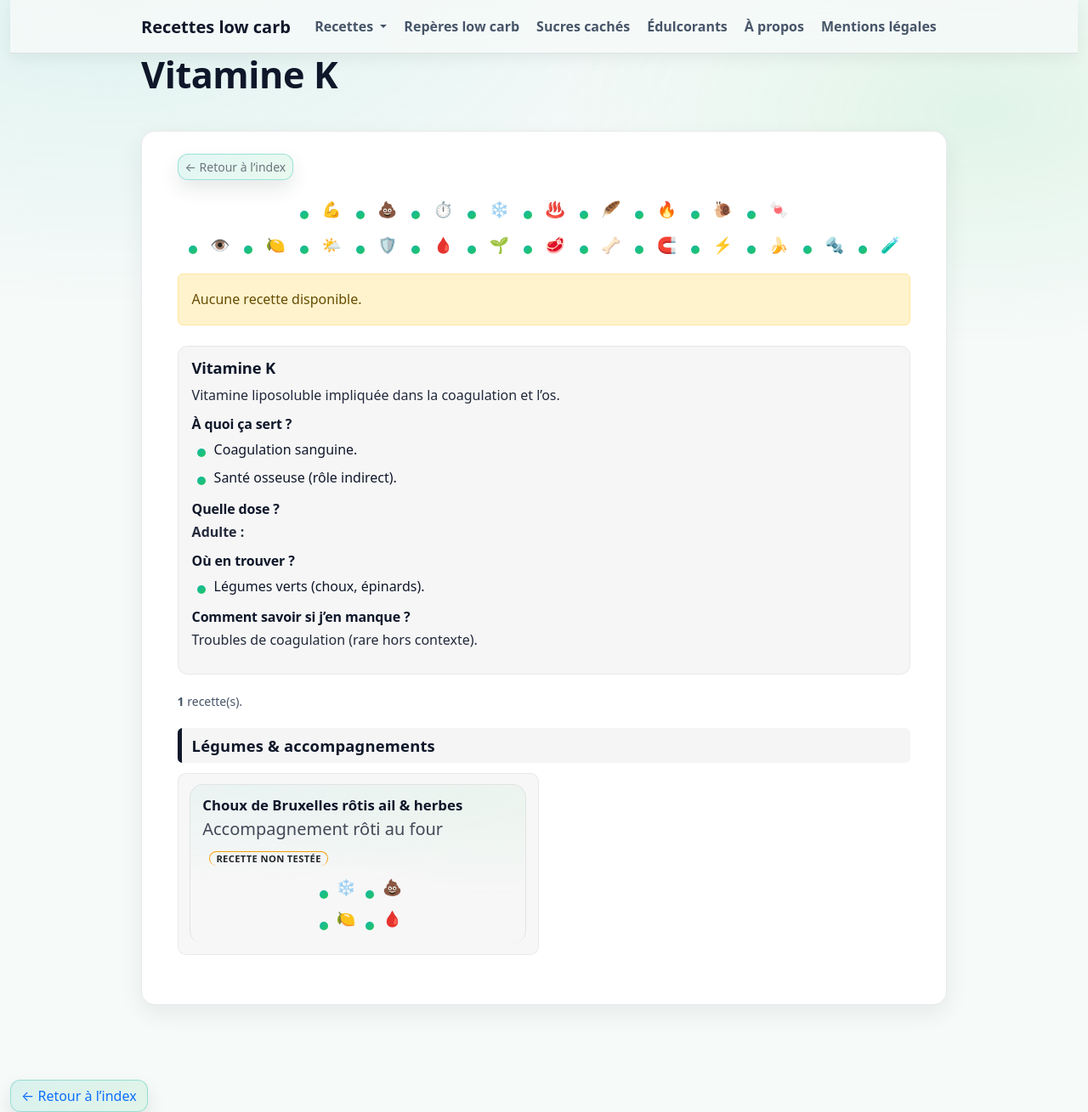
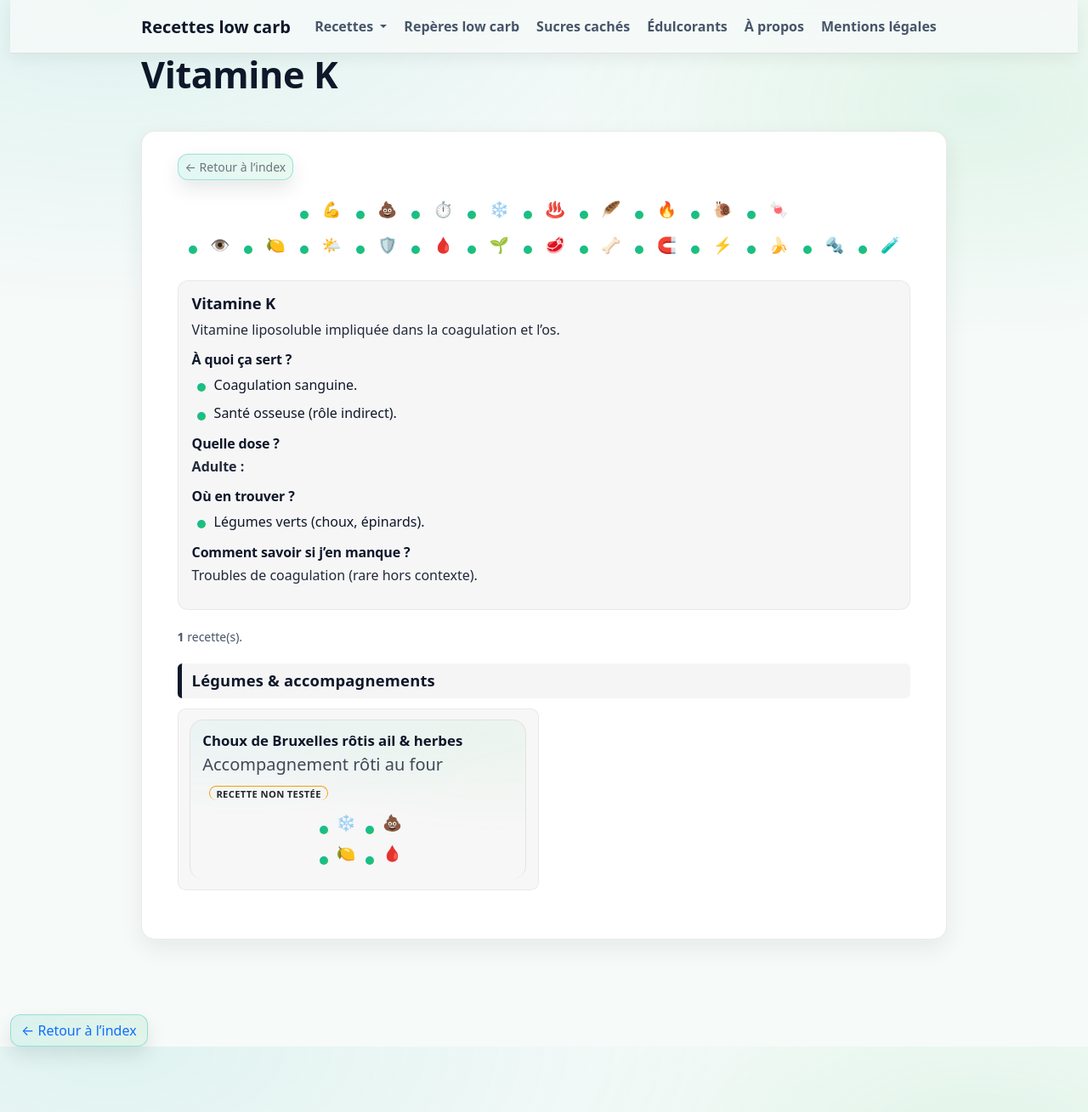
Before and after one commit to laurie-boissay/laurie-boissay.github.io, a Jekyll site: the page built from micronutriments/vitamine-k.html, in a window 1280 px wide and 1309 px high. Shown: the whole window at 85% size. Built offline with Jekyll 4.4.1, drawn with Linux system fonts in a browser that asks for light colours.

Commit message:
include random pick pas affiché si aucune recette disponible

```diff
--- a/_includes/random-pick.html
+++ b/_includes/random-pick.html
@@ -337,22 +337,30 @@
       document.getElementById("btn-reroll").onclick = pickAndRender;
     }
 
-    // Cas où aucun candidat n’existe
-    function renderEmpty() {
-      pickHost.innerHTML = `
-        <div class="alert alert-warning mb-0">
-          Aucune recette disponible.
-        </div>
-      `;
-    }
+    /*
+      ✅ IMPORTANT (ta demande) :
+      - Si aucun candidat n’existe, on n’affiche RIEN.
+      - Donc : pas de message "Aucune recette disponible."
+      - On vide juste la zone #random-pick et on sort.
+    */
 
     // Orchestration : récupère candidats -> tire -> rend
     function pickAndRender() {
       const links = getCandidates();
-      if (!links.length) return renderEmpty();
+
+      // Aucun candidat => rien à afficher (silencieux)
+      if (!links.length) {
+        pickHost.innerHTML = "";
+        return;
+      }
 
       const a = pickRandom(links);
-      if (!a) return renderEmpty();
+
+      // Sécurité : si le tirage échoue, on n’affiche rien non plus
+      if (!a) {
+        pickHost.innerHTML = "";
+        return;
+      }
 
       renderPick(a);
     }
--- a/style.css
+++ b/style.css
@@ -969,3 +969,71 @@ BADGES (emoji) — index.html
       color: rgba(120,70,0,1);
       background: rgba(255,165,0,.08);
 }
+
+
+/* tag-index.html */
+ /* Layout tag/micro */
+    #tag-index .page-head{
+      margin-bottom: 1rem;
+    }
+    #tag-index .nav-badges{
+      margin: .75rem 0 1rem 0;
+    }
+    #tag-index .recipe-badges-line{
+      display:flex;
+      flex-wrap:nowrap;
+      gap:.35rem;
+      list-style:none;
+      padding:0;
+      margin:.25rem 0 0 0;
+      overflow-x:auto;
+      -webkit-overflow-scrolling: touch;
+    }
+    #tag-index .recipe-badges-line li{
+      display:flex;
+      align-items:center;
+      font-size:1.15rem;
+      line-height:1;
+      white-space:nowrap;
+    }
+    #tag-index a.badge-link{
+      text-decoration:none;
+      border-bottom:none;
+      display:inline-flex;
+      align-items:center;
+      justify-content:center;
+      min-width:2rem;
+      padding:.15rem .35rem;
+      border-radius:.6rem;
+      background: rgba(0,0,0,.05);
+    }
+
+    #tag-index .recipe-grid{
+      display:grid;
+      grid-template-columns: 1fr;
+      gap: .65rem;
+    }
+    @media (min-width: 768px){
+      #tag-index .recipe-grid{
+        grid-template-columns: 1fr 1fr;
+      }
+    }
+    #tag-index .recipe-card{
+      padding: .75rem .85rem;
+      border-radius: .6rem;
+      background: rgba(0,0,0,.03);
+      border: 1px solid rgba(0,0,0,.06);
+    }
+    #tag-index .recipe-card-title{
+      margin: 0 0 .25rem 0;
+      font-weight: 800;
+      font-size: 1.05rem;
+    }
+    #tag-index .recipe-card-title a{
+      text-decoration:none;
+      border-bottom:none;
+    }
+    #tag-index .recipe-card-desc{
+      margin: 0;
+      opacity: .9;
+    }
```
